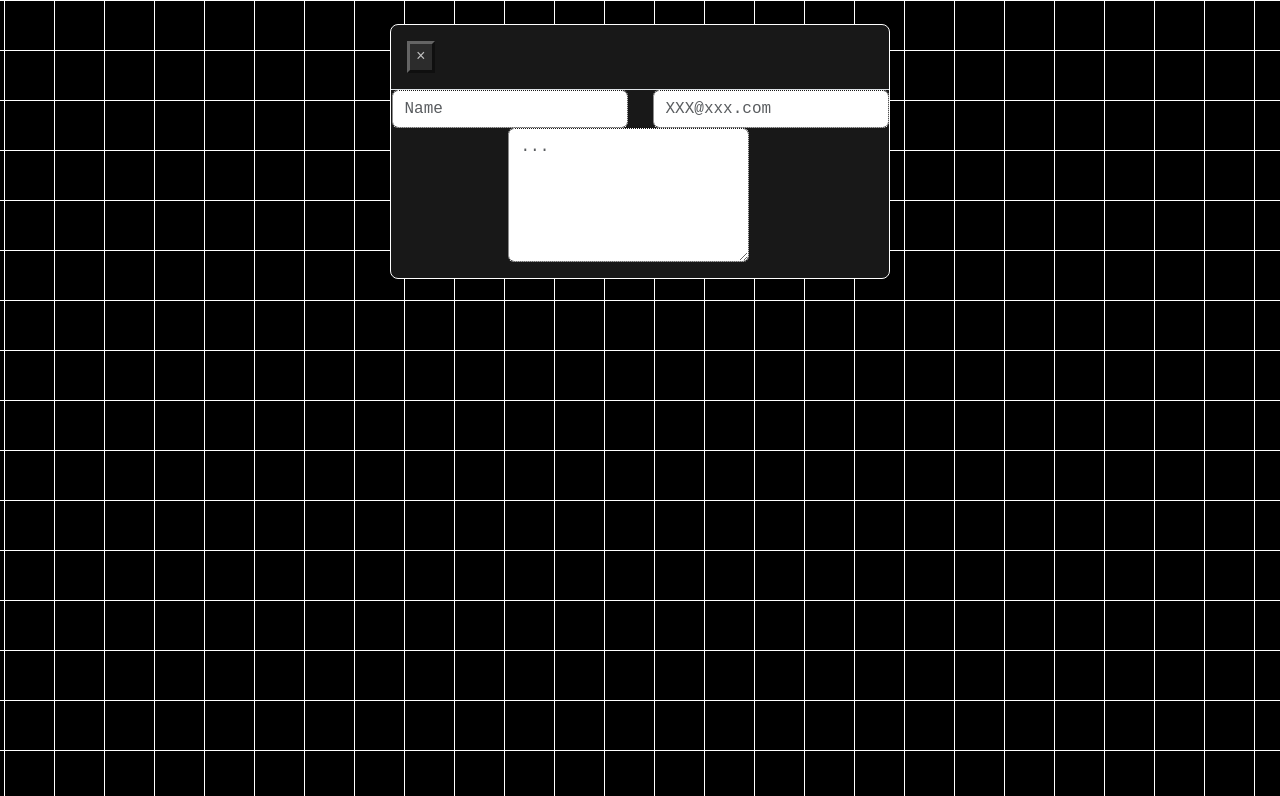
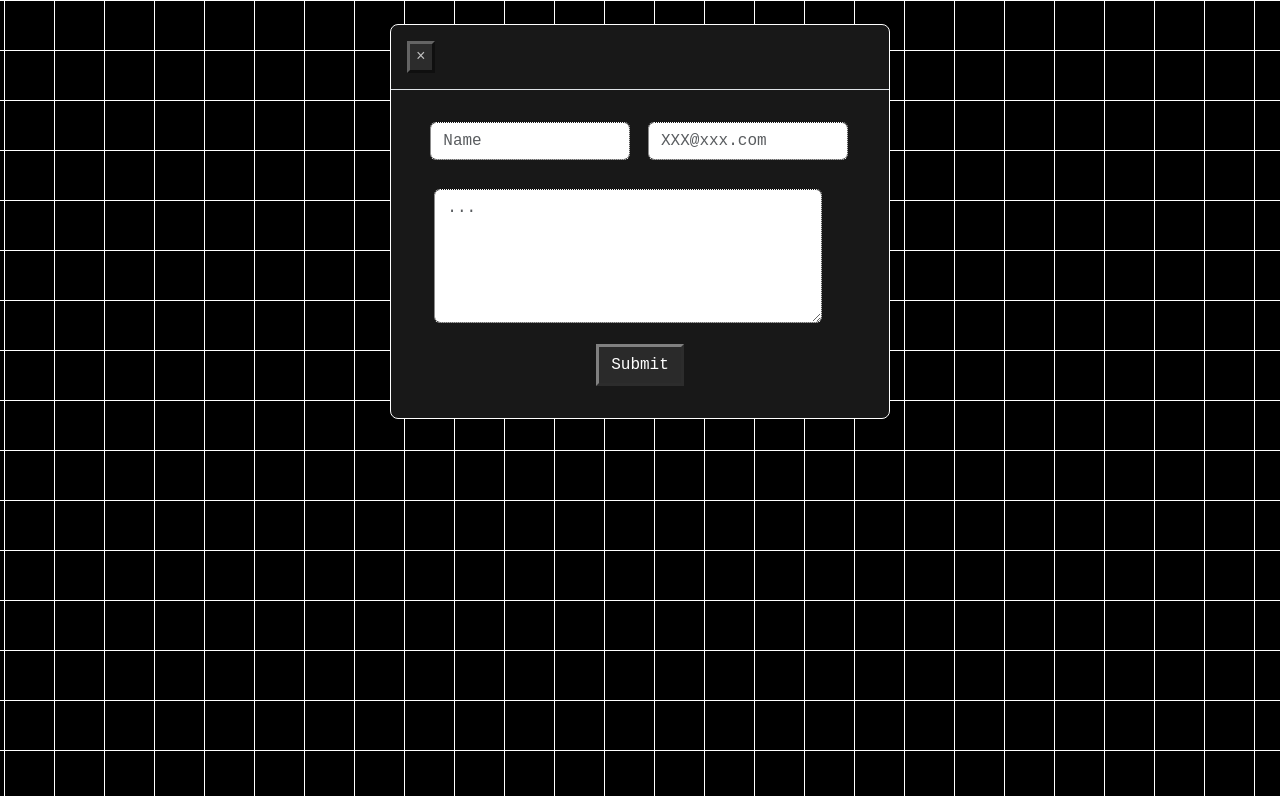
Before and after one commit to FixesMix/Personal-Portfolio, a website: page src/index.html in a window 1280 px wide. Both pictures are taken after a click on the picture 361 px from the left and 1309 px from the top of the page. Shown: the part 697-1493 px from the top of the page. Drawn offline with nearby package versions, Linux system fonts and the light colour scheme; files that its build step writes are made by us from their sources; a small style sheet from the web is missing.

Commit message:
Upon submission, message sends to my personal database.

```diff
--- a/src/custom.css
+++ b/src/custom.css
@@ -78,6 +78,14 @@ body {
 .modal-content {
   background-color: rgb(24, 24, 24);
   border: 1px solid white;
+  max-width: 500px;
+  margin: auto;
+}
+
+.modal-body form {
+  display: flex;
+  flex-direction: column;
+  align-items: center;
 }
 
 .close{
@@ -93,12 +101,35 @@ body {
   transition: 1s color;
 
 }
-form {
-  max-width: 40vw;
+.form-group input,
+.form-group textarea {
+  width: 100%;
+  max-width: 90%;
+  min-width: 250px;
+  margin: 5px 0;
 }
 
+.form-group input {
+  width: 100%;
+  max-width: 95%;
+  min-width: 200px;
+}
+
+.col-md-6 {
+  padding-left: 8px;
+  padding-right: 8px;
+}
+
+form {
+  width: 100%;
+  max-width: 90%;
+}
+
+
+
 #message{
-  max-width: 20vw;
+  width: 100%;
+  max-width: 100%;
 }
 
 .form-control {
@@ -246,6 +277,26 @@ body .header-container {
   }
 }
 
+button[type="submit"]{
+ background-color: rgb(42, 42, 42);
+ border: 3px outset grey;
+ border-radius: 0;
+
+}
+
+button[type="submit"]:hover{
+  background-color: rgb(17, 17, 17);
+  transform: scale(.95);
+  transition: 1s color;
+  border: 3px outset black;
+}
+button[type="submit"]:hover{
+  background-color: rgb(40, 40, 40);
+  transform: scale(.95);
+  transition: 1s color;
+  border: 3px outset black;
+}
+
 .card {
   opacity: 0;
   animation: bounceIn 0.8s ease-out forwards;
--- a/src/index.html
+++ b/src/index.html
@@ -122,28 +122,33 @@
           <span aria-hidden="true">&times;</span>
         </button>
       </div>
-      <form>
-        <div class="row">
-          <div class="col d-flex justify-content-center align-items-center">
-            <div class="form-group">
-              <input type="text" class="form-control" id="name" aria-described-by="Name" placeholder="Name"></textarea>
+      <div class="modal-body d-flex justify-content-center">
+      <form id="contactForm" action="http://localhost/tuck_message.php" method="POST">
+        <div class="row gx-3">
+          <div class="col-12 col-md-6">
+            <div class="form-group mt-3">
+              <input type="text" class="form-control" id="name" name="name" aria-described-by="Name" placeholder="Name" required></textarea>
             </div>
           </div>
-          <div class="col d-flex justify-content-center align-items-center">
-            <div class="form-group">
-             <input type="email" class="form-control" id="emailMe" aria-described-by="enterEmail" placeholder="XXX@xxx.com">
+          <div class="col-12 col-md-6">
+            <div class="form-group mt-3">
+             <input type="email" class="form-control" id="emailMe" name="email" aria-described-by="enterEmail" placeholder="XXX@xxx.com" required>
             </div>
           </div>
-          <div class="row">
-            <div class="col d-flex justify-content-center align-items-center">
-              <div class="form-group">
-                <textarea class="form-control" id="message" rows="5" placeholder="..."></textarea>
+          <div class="row mt-2">
+            <div class="col-12">
+              <div class="form-group mt-3">
+                <textarea class="form-control w-100" id="message" name="message" rows="5" placeholder="..." required></textarea>
               </div>
             </div>
+          </div>
+          <div class="d-flex justify-content-center mt-3">
+            <button type="submit" class="btn btn-primary">Submit</button>
           </div>
         </div>
     </form>
     </div>
+  </div>
   </div>
   </div>
 
--- a/src/scripts.js
+++ b/src/scripts.js
@@ -34,6 +34,31 @@ document.addEventListener("DOMContentLoaded", function () {
     return new bootstrap.Tooltip(tooltipTriggerEl);
   });
 });
+
+//fetching
+document.addEventListener("DOMContentLoaded", function () {
+  const form = document.getElementById("contactForm");
+  const responseMessage = document.getElementById("responseMessage");
+
+  form.addEventListener("submit", function (event) {
+      event.preventDefault();
+
+      let formData = new FormData(form);
+      console.log("Sending data:", Object.fromEntries(formData));
+
+      fetch("http://localhost/tuck_message.php", {
+          method: "POST",
+          body: formData
+      })
+      .then(response => response.text())
+      .then(data => {
+          responseMessage.innerText = data;
+      })
+      .catch(error => console.error("Error:", error));
+  });
+});
+
+
 
 
 //For mallow feeties
```
